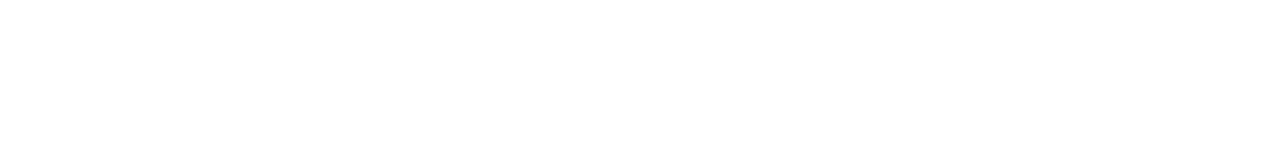
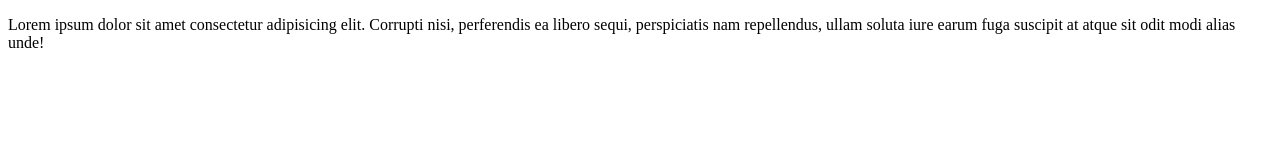
Before and after one commit to MijbahMERN/first-project, a plain HTML site: page index.html in a window 1280 px wide. Drawn offline with Linux system fonts and the light colour scheme.

Commit message:
p tag add

```diff
--- a/index.html
+++ b/index.html
@@ -6,5 +6,9 @@
     <meta name="viewport" content="width=device-width, initial-scale=1.0" />
     <title>Document</title>
   </head>
-  <body></body>
+  <body>
+    <p> Lorem ipsum dolor sit amet consectetur adipisicing elit. Corrupti nisi,
+      perferendis ea libero sequi, perspiciatis nam repellendus, ullam soluta iure
+      earum fuga suscipit at atque sit odit modi alias unde!</p>
+  </body>
 </html>
```
